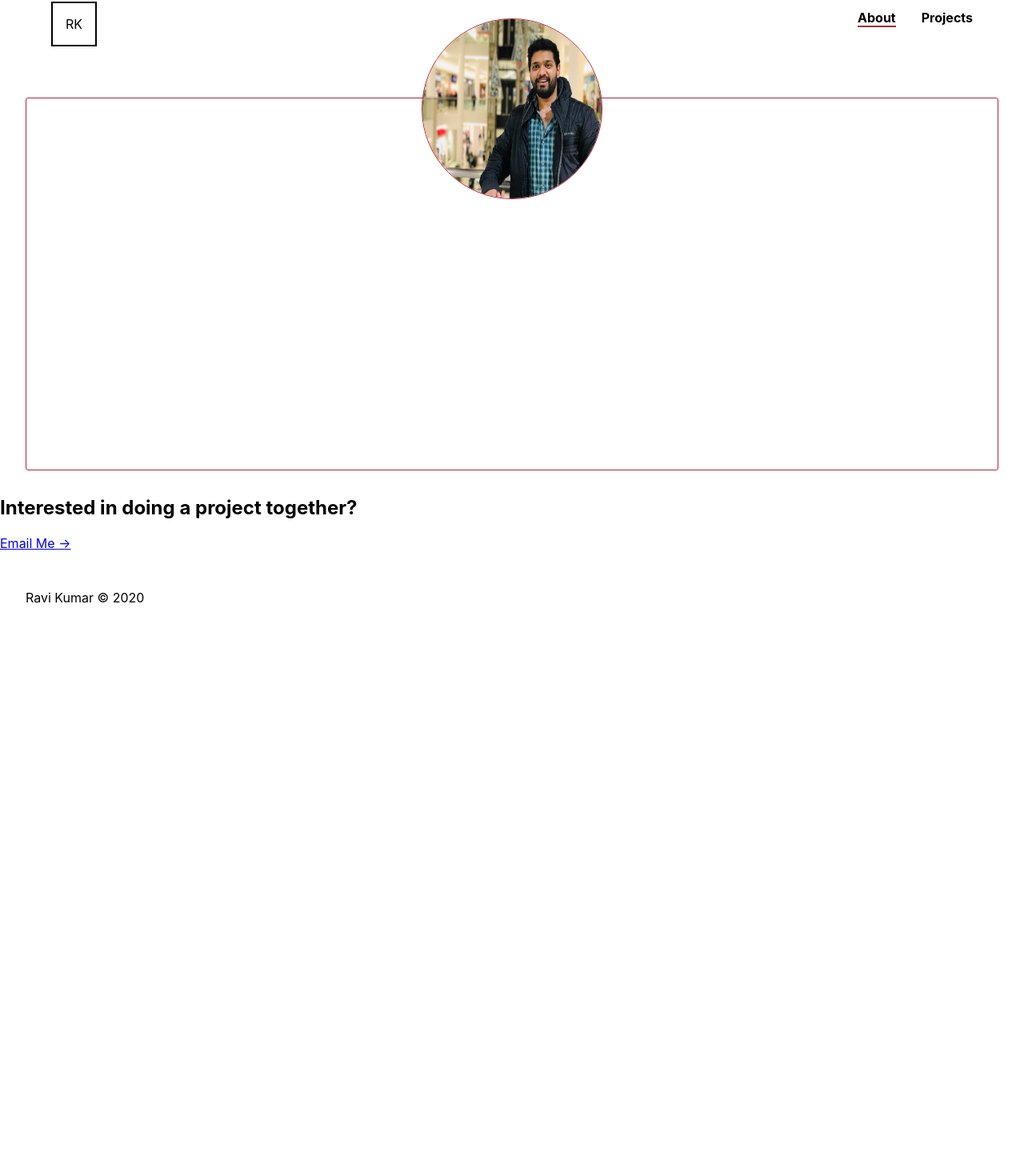
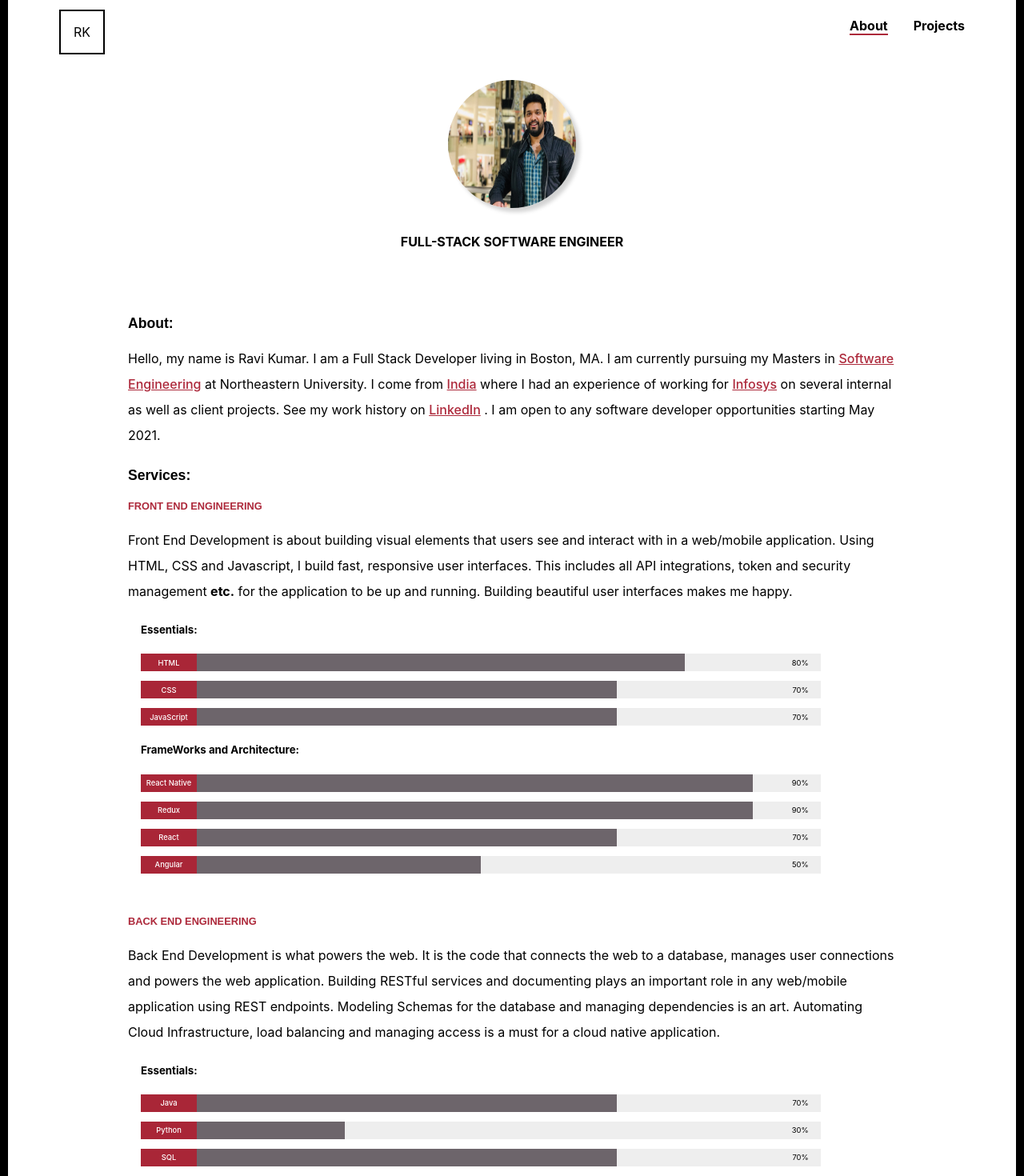
Before and after one commit to 479BetaCoder/479BetaCoder.github.io, a React (Create React App) app: page / in a window 1280 px wide. Shown: the part 30-1500 px from the top of the page at 80% size. Before the commit the page ends 835 px from the top, so only its background shows below. Built offline with nearby package versions, Linux system fonts and the light colour scheme.

Commit message:
portfolio about

```diff
--- a/src/App.css
+++ b/src/App.css
@@ -1,14 +1,35 @@
 body {
-    padding: 0px !important;
-    margin-top: 0px !important;
+  padding: 0px !important;
+  margin-top: 0px !important;
+  border: 10px solid #000;
 }
 
 html {
-    color: #000;
-    font-family: Georgia, 'Times New Roman', Times, serif;
+  color: #000;
+  font-family: Georgia, "Times New Roman", Times, serif;
 }
 
+p {
+  font-size: 1em;
+  line-height: 2em;
+  margin-bottom: 1.5em;
+}
+
+h3,
+h4 {
+  font-family: Arial, Helvetica, sans-serif;
+  font-weight: 700;
+}
+h3 {
+  font-size: 1.1em;
+}
+h4 {
+  font-size: 0.8em;
+  line-height: 1.5em;
+  color: #ab2537fa;
+  text-transform: uppercase;
+}
 
 footer {
-    padding: 2em;
+  padding: 2em;
 }
--- a/src/components/About/About.css
+++ b/src/components/About/About.css
@@ -1,38 +1,121 @@
-.avatarContainer {
+.avatar {
   height: 8em;
   width: 8em;
   border-radius: 4em;
-    position: absolute;
-    top: -60px;
   align-items: center;
-    border: 1px solid #ab2537fa;
-    border-radius: 8em;
+  box-shadow: 5px 5px 5px lightgrey;
 }
 
 @media (min-width: 600px) {
-    .avatarContainer {
-    height: 14em;
-    width: 14em;
-    border-radius: 7em;
-    position: absolute;
-    top: -100px;
+  .avatar {
+    height: 10em;
+    width: 10em;
+    border-radius: 5em;
     align-items: center;
-    border: 1px solid #ab2537fa;
-    border-radius: 8em;
+    box-shadow: 5px 5px 5px lightgrey;
   }
 }
 
+.introContainer {
+  display: flex;
+  justify-content: center;
+  padding: 2em;
+  font-weight: 700;
+}
+
+.avatarContainer {
+  display: flex;
+  justify-content: center;
+}
+
+.splMention {
+  color: #ab2537fa;
+  text-decoration: underline;
+  font-weight: 500;
+}
 
 .aboutContainer {
+  max-width: 60em;
+  padding: 2em;
+  margin-left: auto;
+  margin-right: auto;
+}
+
+@media screen and (min-width: 960px) {
+  section:nth-of-type(2) .bar {
+    max-width: 90%;
+  }
+}
+
+@media screen and (min-width: 600px) {
+  section:nth-of-type(2) .bar {
+    font-size: 11pt;
+    height: 28px;
+    margin: 0 0 15px 0;
+  }
+}
+
+section:nth-of-type(2) .bar {
+  align-items: flex-end;
+  background-color: #eee;
+  color: #000;
+  position: relative;
+  font-size: 7pt;
+  height: 22px;
+  margin: 0 0 12px 0;
+}
+
+.flex {
   display: flex;
+  align-items: center;
+  flex-direction: column;
   justify-content: center;
-    margin: 2em;
-    padding: 2em;
-    border-radius: 3px;
-    border: 1px solid #ab2537fa;
-    min-height: 400px;
-    font-weight: 200;
-    text-indent: 0.35in;
-    position: relative;
+}
 
+section:nth-of-type(2) .bar:nth-child(1) .fill {
+  transition: 1.1s 0.2s width ease-in-out;
 }
+
+section:nth-of-type(2) .bar.fill {
+  left: 0;
+  position: absolute;
+  top: 0;
+  background-color: #291c26a6;
+  opacity: 1;
+  padding: 0;
+}
+
+@media screen and (min-width: 600px) {
+  section:nth-of-type(2) .bar .tag {
+    width: 110px;
+  }
+}
+
+section:nth-of-type(2) .bar .tag {
+  left: 0;
+  position: absolute;
+  top: 0;
+  background-color: #ab2537fa;
+  color: #fff;
+  height: 100%;
+  width: 70px;
+}
+
+.toolSetContainer {
+  padding-left: 1em;
+}
+
+.bold {
+  font-weight: 500;
+}
+
+@media screen and (min-width: 600px) {
+  section:nth-of-type(2) .bar span {
+    display: initial;
+  }
+}
+
+section:nth-of-type(2) .bar span {
+  padding: 0 15px 0 0;
+  z-index: 1;
+}
--- a/src/components/About/About.js
+++ b/src/components/About/About.js
@@ -2,18 +2,192 @@ import React from "react";
 import "./About.css";
 
 export default class About extends React.Component {
+  // Function to render FE
+  renderFE() {
+    return (
+      <div>
+        <h4>{`FRONT END ENGINEERING`}</h4>
+        <p>
+          Front End Development is about building visual elements that users see
+          and interact with in a web/mobile application. Using HTML, CSS and
+          Javascript, I build fast, responsive user interfaces. This includes
+          all API integrations, token and security management <b>etc.</b> for
+          the application to be up and running. Building beautiful user
+          interfaces makes me happy.
+        </p>
+        <section className="toolSetContainer">
+          <h5>{`Essentials:`}</h5>
+          <div className="bar flex">
+            <div className="bar fill" style={{ width: "80%" }}>
+              <div className="tag bold flex">HTML</div>
+            </div>
+            <span>80%</span>
+          </div>
+          <div className="bar flex">
+            <div className="bar fill" style={{ width: "70%" }}>
+              <div className="tag bold flex">CSS</div>
+            </div>
+            <span>70%</span>
+          </div>
+          <div className="bar flex">
+            <div className="bar fill" style={{ width: "70%" }}>
+              <div className="tag bold flex">JavaScript</div>
+            </div>
+            <span>70%</span>
+          </div>
+          <h5>{`FrameWorks and Architecture:`}</h5>
+          <div className="bar flex">
+            <div className="bar fill" style={{ width: "90%" }}>
+              <div className="tag bold flex">React Native</div>
+            </div>
+            <span>90%</span>
+          </div>
+          <div className="bar flex">
+            <div className="bar fill" style={{ width: "90%" }}>
+              <div className="tag bold flex">Redux</div>
+            </div>
+            <span>90%</span>
+          </div>
+          <div className="bar flex">
+            <div className="bar fill" style={{ width: "70%" }}>
+              <div className="tag bold flex">React</div>
+            </div>
+            <span>70%</span>
+          </div>
+          <div className="bar flex">
+            <div className="bar fill" style={{ width: "50%" }}>
+              <div className="tag bold flex">Angular</div>
+            </div>
+            <span>50%</span>
+          </div>
+        </section>
+      </div>
+    );
+  }
+
+  // Function to return BE
+  renderBE() {
+    return (
+      <div style={{ marginTop: 50 }}>
+        <h4>{`BACK END ENGINEERING`}</h4>
+        <p>
+          Back End Development is what powers the web. It is the code that
+          connects the web to a database, manages user connections and powers
+          the web application. Building RESTful services and documenting plays
+          an important role in any web/mobile application using REST endpoints.
+          Modeling Schemas for the database and managing dependencies is an art.
+          Automating Cloud Infrastructure, load balancing and managing access is
+          a must for a cloud native application.
+        </p>
+        <section className="toolSetContainer">
+          <h5>{`Essentials:`}</h5>
+          <div className="bar flex">
+            <div className="bar fill" style={{ width: "70%" }}>
+              <div className="tag bold flex">Java</div>
+            </div>
+            <span>70%</span>
+          </div>
+          <div className="bar flex">
+            <div className="bar fill" style={{ width: "30%" }}>
+              <div className="tag bold flex">Python</div>
+            </div>
+            <span>30%</span>
+          </div>
+          <div className="bar flex">
+            <div className="bar fill" style={{ width: "70%" }}>
+              <div className="tag bold flex">SQL</div>
+            </div>
+            <span>70%</span>
+          </div>
+          <div className="bar flex">
+            <div className="bar fill" style={{ width: "60%" }}>
+              <div className="tag bold flex">Mongo</div>
+            </div>
+            <span>60%</span>
+          </div>
+          <h5>{`FrameWorks, RTE and Cloud:`}</h5>
+          <div className="bar flex">
+            <div className="bar fill" style={{ width: "90%" }}>
+              <div className="tag bold flex">NodeJS</div>
+            </div>
+            <span>90%</span>
+          </div>
+          <div className="bar flex">
+            <div className="bar fill" style={{ width: "60%" }}>
+              <div className="tag bold flex">Spring</div>
+            </div>
+            <span>60%</span>
+          </div>
+          <div className="bar flex">
+            <div className="bar fill" style={{ width: "40%" }}>
+              <div className="tag bold flex">AWS</div>
+            </div>
+            <span>40%</span>
+          </div>
+          <div className="bar flex">
+            <div className="bar fill" style={{ width: "40%" }}>
+              <div className="tag bold flex">Terraform</div>
+            </div>
+            <span>40%</span>
+          </div>
+        </section>
+      </div>
+    );
+  }
+
+  // Function to render About
+  renderAbout() {
+    return (
+      <div>
+        <h3>{`About:`}</h3>
+        <p>
+          Hello, my name is Ravi Kumar. I am a Full Stack Developer living in
+          Boston, MA. I am currently pursuing my Masters in{" "}
+          <a
+            href="https://www.northeastern.edu/graduate/program/master-of-science-in-computer-systems-engineering-14807/"
+            target="blank"
+          >
+            <span className="splMention">Software Engineering</span>
+          </a>{" "}
+          at Northeastern University. I come from{" "}
+          <a href="https://en.wikipedia.org/wiki/India" target="blank">
+            <span className="splMention">India</span>
+          </a>{" "}
+          where I had an experience of working for{" "}
+          <a href="https://www.infosys.com/" target="blank">
+            <span className="splMention">Infosys</span>
+          </a>{" "}
+          on several internal as well as client projects. See my work history on{" "}
+          <a href="https://www.linkedin.com/in/ravi-kumar-pilla" target="blank">
+            <span className="splMention">LinkedIn</span>
+          </a>{" "}
+          . I am open to any software developer opportunities starting May 2021.
+        </p>
+      </div>
+    );
+  }
+
+  // Main render
   render() {
     return (
-        <div className="aboutContainer">
-        <img
-          className="avatarContainer"
-          src={require("../../assets/myAvatar.JPG")}
-          alt="RK"
-        ></img>
-          <section>
-            <label>{`About ME`}</label>
-          </section>
+      <div>
+        <div className="avatarContainer">
+          <img
+            className="avatar"
+            src={require("../../assets/myAvatar.JPG")}
+            alt="RK"
+          ></img>
         </div>
+        <section className="introContainer">
+          {`FULL-STACK SOFTWARE ENGINEER`}
+        </section>
+        <section className="aboutContainer">
+          {this.renderAbout()}
+          <h3>{`Services:`}</h3>
+          {this.renderFE()}
+          {this.renderBE()}
+        </section>
+      </div>
     );
   }
 }
--- a/src/components/Footer/Footer.css
+++ b/src/components/Footer/Footer.css
@@ -0,0 +1,63 @@
+footer .cta-section {
+    text-align: center;
+    padding-top: 3em;
+    padding-bottom: 4em;
+}
+
+.cta-section {
+    text-align: center;
+}
+
+.border {
+    text-align: center;
+    border-top: 1px solid #f0eeee;
+}
+
+a:hover .arrow-right {
+    transform: translateX(5px);
+    transition: all .25s ease;
+    display: inline-block;
+}
+
+.arrow-right {
+    padding-left: 10px;
+}
+.arrow-right, .arrow-left {
+    display: inline-block;
+    transition: all .25s ease;
+}
+
+a {
+    color: #000;
+    text-decoration: none;
+    margin-bottom: 1.25em;
+    font-weight: 700;
+}
+
+.cta-button:hover {
+    transform: scale(1.025);
+    transition: all .25s ease;
+}
+
+.inner-container, .outer-container {
+    padding-left: 2em;
+    padding-right: 2em;
+}
+
+.inner-container {
+    max-width: 80em;
+    margin-left: auto;
+    margin-right: auto;
+}
+
+.cta-button {
+    border-radius: 5px;
+    border: 1px solid #ab2537fa;
+    padding: 1em 1.5em;
+    display: inline-block;
+    font-style: italic;
+    margin: 0 1em;
+    margin-bottom: 1em;
+    min-width: 10em;
+    transition: all .25s ease;
+}
--- a/src/components/Footer/Footer.js
+++ b/src/components/Footer/Footer.js
@@ -1,4 +1,5 @@
 import React from "react";
+import './Footer.css';
 
 export default class Footer extends React.Component {
   render() {
@@ -15,12 +16,12 @@ export default class Footer extends React.Component {
             </a>
           </div>
         </section>
-        <footer class="border">
+        <footer className="border">
           <p>
-            <bold>
+            <b>
               Ravi Kumar &copy;{" "}
               <span id="footer-date">{new Date().getFullYear()}</span>
-            </bold>
+            </b>
           </p>
         </footer>
       </div>
```
Also changed, not shown: src/assets/Syngenta_logo.png (added), src/assets/united-airlines-logo.png (added). Lines whose indentation alone changed are shown as unchanged.
